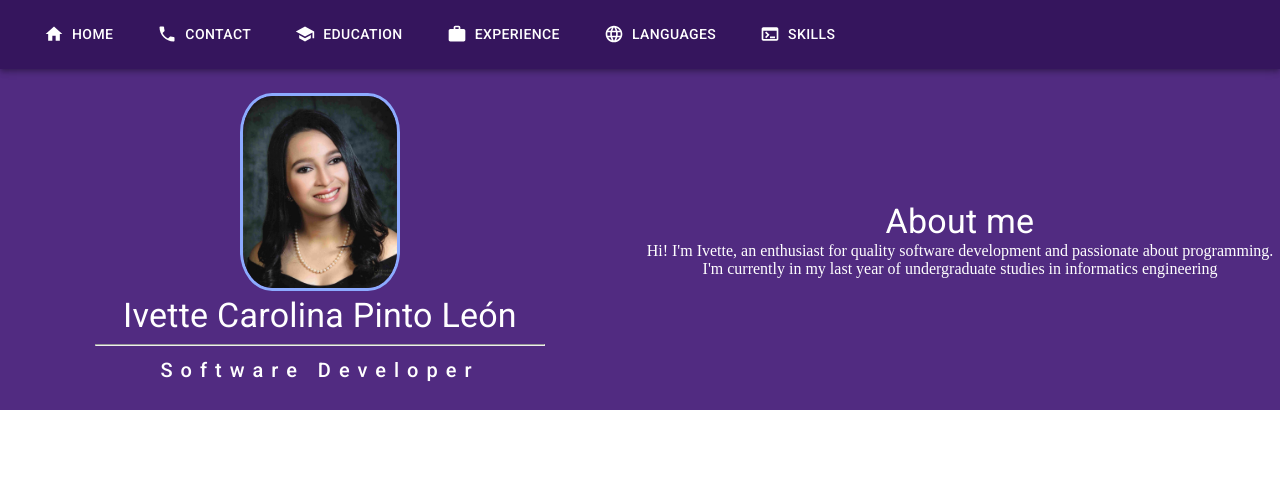
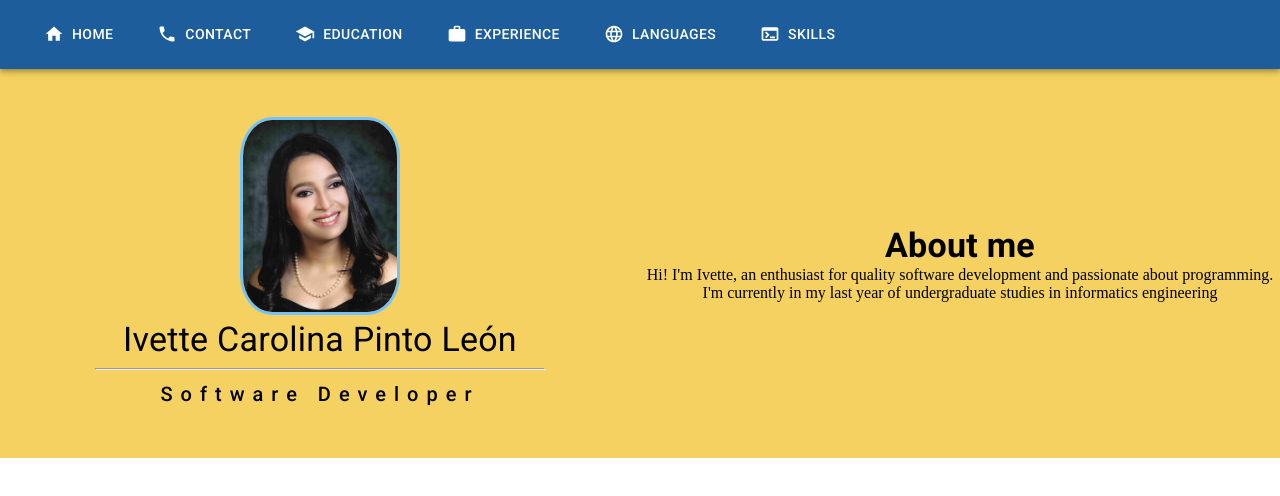
Before and after one commit to ivettepinto7/portfolio, a React (Vite) app: page / in a window 1280 px wide. Shown: the top 496 px of the page. Built offline with nearby package versions, Linux system fonts and the light colour scheme.

Commit message:
Modify: app color palette

```diff
--- a/package.json
+++ b/package.json
@@ -16,7 +16,8 @@
     "@mui/icons-material": "^5.14.3",
     "@mui/material": "^5.14.5",
     "react": "^18.2.0",
-    "react-dom": "^18.2.0"
+    "react-dom": "^18.2.0",
+    "react-router-dom": "^6.15.0"
   },
   "devDependencies": {
     "@types/react": "^18.2.15",
--- a/src/components/MainBanner.jsx
+++ b/src/components/MainBanner.jsx
@@ -8,10 +8,9 @@ const MainBanner = () => {
       id="home"
       container
       sx={{
-        backgroundColor: "#512B81",
-        color: "white",
+        backgroundColor: "#F4D160",
         textAlign: "center",
-        paddingY: "1.5rem",
+        paddingY: "3rem",
       }}
     >
       <Grid item xs={12} md={6} m="auto">
@@ -19,19 +18,19 @@ const MainBanner = () => {
           style={{
             height: "12rem",
             borderRadius: "20%",
-            border: "0.2rem solid #8CABFF",
+            border: "0.2rem solid #75C2F6",
           }}
           src={PortfolioPhoto}
           alt="Portfolio photo"
         />
         <Typography variant="h4">Ivette Carolina Pinto León</Typography>
-        <hr style={{ color: "#8CABFF", width: "70%" }} />
+        <hr style={{ width: "70%" }} />
         <Typography sx={{ letterSpacing: "0.5rem" }} variant="h6">
           Software Developer
         </Typography>
       </Grid>
       <Grid item xs={12} md={6} m="auto">
-        <Typography variant="h4">About me</Typography>
+        <Typography variant="h4"><b>About me</b></Typography>
         <Typography variant="p">
           Hi! I'm Ivette, an enthusiast for quality software development and
           passionate about programming. I'm currently in my last year of
--- a/src/components/NavBar.jsx
+++ b/src/components/NavBar.jsx
@@ -56,7 +56,7 @@ const NavBar = () => {
   };
 
   return (
-    <AppBar position="sticky" sx={{ backgroundColor: "#35155D" }}>
+    <AppBar position="sticky" sx={{ backgroundColor: "#1D5D9B" }}>
       <Container maxWidth="xl">
         <Toolbar disableGutters>
           <Box sx={{ flexGrow: 1, display: { xs: "flex", md: "none" } }}>
```
Also changed, not shown: 1 other file (tests, documents, lock files or other folders).
